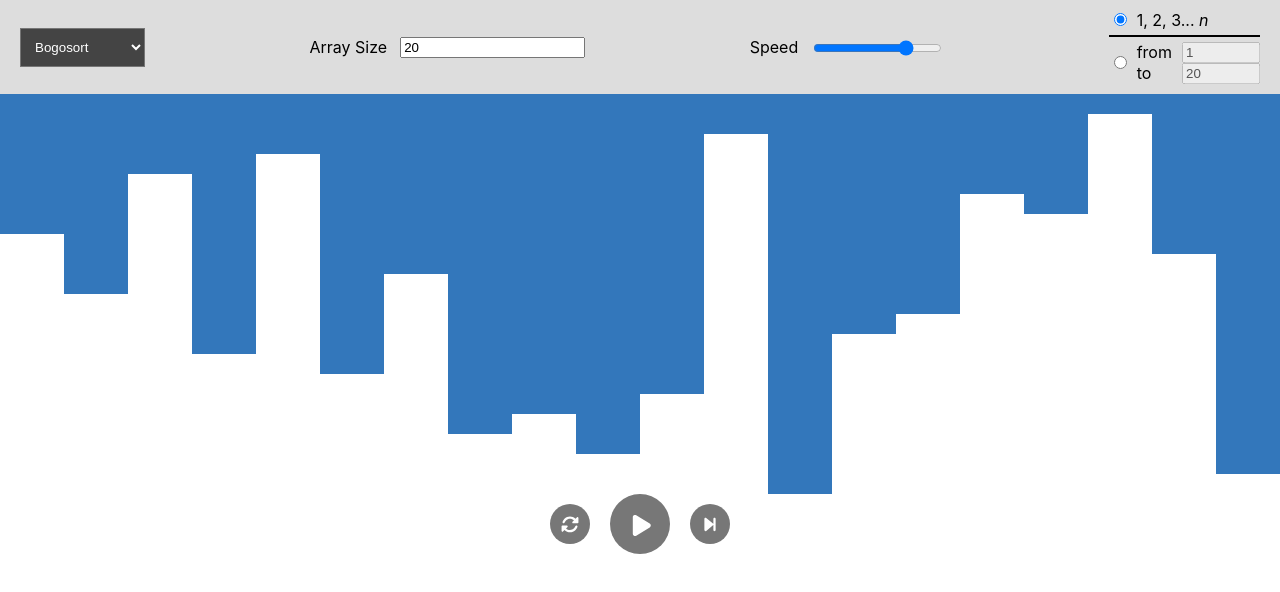
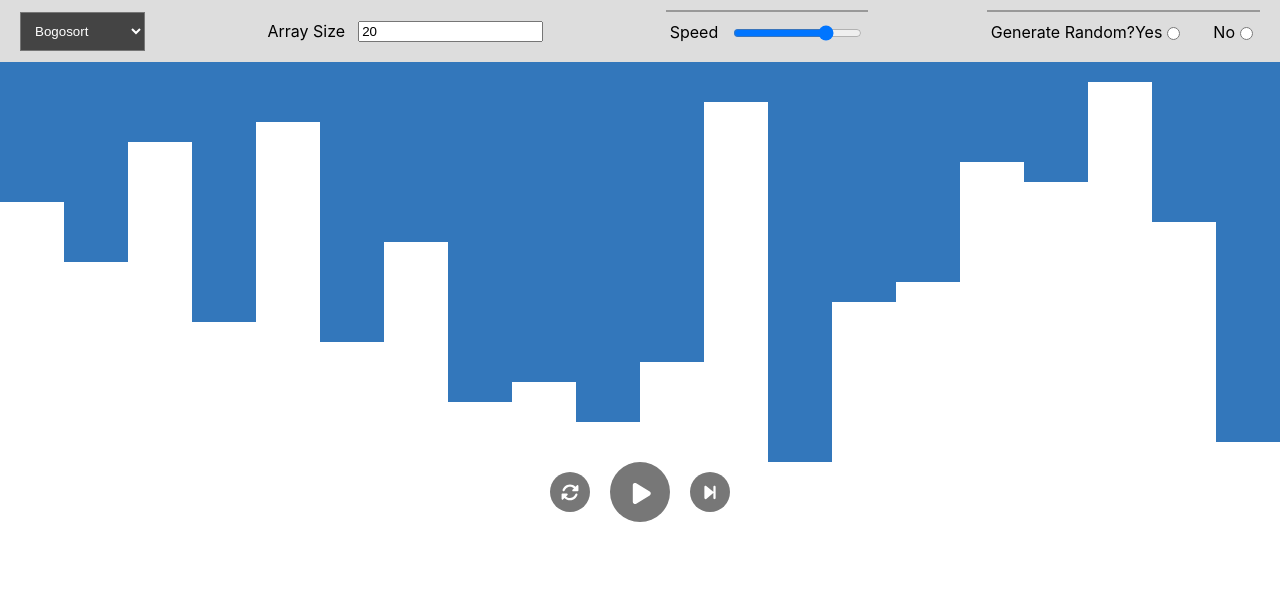
Before and after one commit to Meedil/visual-sort, a React (Create React App) app: page / in a window 1280 px wide. Shown: the top 592 px of the page. Built offline with nearby package versions, Linux system fonts and the light colour scheme.

Commit message:
style: minor adjustments to options banner also change confusing "one to n" and "from to" options

```diff
--- a/src/components/OptionsBanner.css
+++ b/src/components/OptionsBanner.css
@@ -13,7 +13,14 @@
 .option-field{
     display: flex;
     justify-content: start;
+    align-items: center;
+    padding: 10px 4px;
 }
+.option-field:not(:nth-child(1)){
+    border-top: solid 2px #999;
+}
+
+
 .field-label{
     flex-basis: 100px;
 }
@@ -26,55 +33,24 @@
     background-color: #444;
     color: white;
 }
+.array-size-field{
+    margin-top: 20px;
+}
 .array-size-label, .speed-label{
     margin-right: 13px;
 }
-.tooltip-text{
-    opacity:0;
-    display: inline-block;
-    position:absolute; left: 10px;
-
-    color: white;
-    padding: 3px 10px;
-    background-color: #444;
-    transition-delay: 0s;
-    transition-duration: 0.2s;
-}
-.tooltip:hover .tooltip-text{
-    opacity: 1;
-    transition-delay: 0.5s;
+.option-field label{
+    user-select: none;
 }
 
-.values-field{
-    position: relative;
+
+.option-input{
+    display: flex;
+    gap: 30px;
 }
-
-.random-values{
+.option-input .radio-input{
     display: flex;
-    justify-content: left;
     align-items: center;
-}
-
-.range-input div{
-    display: flex;
-    background-color: #ddd;
-    justify-content: space-between;
-}
-.range-input label{
-    width: fit-content;
-    margin-right: 10px;
-}
-.range-number{
-    width: 70px;
-}
-
-.oneToN-option{
-    margin-right: 10px;
-}
-.one-to-n{
-    padding-bottom: 5px;
-    margin-bottom: 5px;
-    border-bottom: solid 2px black;
 }
 
 #sorting-speed{
@@ -100,14 +76,13 @@
 
     flex-basis: 100%;
     flex-grow: 1;
+    /* transition-duration: height 300ms; */
 }
 
-/* .collapse-container:not(.show){
-    display: none;
-} */
 body{
     --height: 0;
 }
+
 .h-0{
     height: var(--height) !important;
     transition-duration: 300ms;
@@ -115,11 +90,11 @@ body{
 
 .show{
     display: block !important;
+    transition-duration: 300ms;
 }
 
 .h-fit{
-    height: fit-content;
-    transition-duration: 300ms;
+    height: fit-content !important;
 }
 
 @media (width >= 800px) {
@@ -145,4 +120,7 @@ body{
     .option-field input:not([type="radio"]){
         flex-basis: auto;
     }
+    .option-field{
+        margin: 0 0;
+    }
 }
--- a/src/components/OptionsBanner.tsx
+++ b/src/components/OptionsBanner.tsx
@@ -1,5 +1,5 @@
 import './OptionsBanner.css';
-import { useEffect, useRef, useState } from "react";
+import { ChangeEvent, useEffect, useRef, useState } from "react";
 import { sorter } from "../classes/sorter";
 import sorters, { SortAlgorithm } from "../classes/sorters";
 import menuIcon from '../icons/bars-solid.svg';
@@ -39,41 +39,51 @@ function SpeedSlider({setTimePerStep}){
     )
 }
 
-function ValueOptions({oneToN, setOneToN, generationRangeMin, generationRangeMax, setGenerationRangeMin, setGenerationRangeMax, reset}){
-    return(
-        <div className="options-field values-field">
-            <div className='one-to-n'>
-                <div className="tooltip">
-                    <input type="radio" name="oneToN" id="oneToN-on" checked={oneToN} onChange={() => setOneToN(true)} className="oneToN-option"/>
-                    <label htmlFor="oneToN-on">1, 2, 3... <em>n</em></label>
-                    <div className="tooltip-text"><em>n </em>is the array size</div>
-                </div>
-            </div>
-            <div className='random-values'>
-                <div>
-                    <input type="radio" name="oneToN" id="oneToN-off" checked={!oneToN} onChange={() => setOneToN(false)} className="oneToN-option"/>
-                </div>
-                <label htmlFor='oneToN-off' className='range-input'>
-                    <div>
-                        <label htmlFor="range-min">from </label>
-                        <input className='range-number' type="number" min={1} value={generationRangeMin} onChange={e => setGenerationRangeMin(parseInt(e.target.value))} id="range-min" disabled={oneToN} onKeyDown={(e) => {if(e.key.toLowerCase()==="enter"){reset()}}}/>
-                    </div>
-                    <div>
-                        <label htmlFor="range-max">to </label>
-                        <input className="range-number" type="number" min={generationRangeMin} value={generationRangeMax} onChange={e => setGenerationRangeMax(parseInt(e.target.value))} id="range-max" disabled={oneToN} onKeyDown={(e) => {if(e.key.toLowerCase()==="enter"){reset()}}}/>
-                    </div>
-                </label>
-            </div>
-        </div>
-    )
-}
+// function ValueOptions({oneToN, setOneToN, generationRangeMin, generationRangeMax, setGenerationRangeMin, setGenerationRangeMax, reset}){
+//     return(
+//         <div className="options-field values-field">
+//             <div className='one-to-n'>
+//                 <div className="tooltip">
+//                     <input type="radio" name="oneToN" id="oneToN-on" checked={oneToN} onChange={() => setOneToN(true)} className="oneToN-option"/>
+//                     <label htmlFor="oneToN-on">1, 2, 3... <em>n</em></label>
+//                     <div className="tooltip-text"><em>n </em>is the array size</div>
+//                 </div>
+//             </div>
+//             <div className='random-values'>
+//                 <div>
+//                     <input type="radio" name="oneToN" id="oneToN-off" checked={!oneToN} onChange={() => setOneToN(false)} className="oneToN-option"/>
+//                 </div>
+//                 <label htmlFor='oneToN-off' className='range-input'>
+//                     <div>
+//                         <label htmlFor="range-min">from </label>
+//                         <input className='range-number' type="number" min={1} value={generationRangeMin} onChange={e => setGenerationRangeMin(parseInt(e.target.value))} id="range-min" disabled={oneToN} onKeyDown={(e) => {if(e.key.toLowerCase()==="enter"){reset()}}}/>
+//                     </div>
+//                     <div>
+//                         <label htmlFor="range-max">to </label>
+//                         <input className="range-number" type="number" min={generationRangeMin} value={generationRangeMax} onChange={e => setGenerationRangeMax(parseInt(e.target.value))} id="range-max" disabled={oneToN} onKeyDown={(e) => {if(e.key.toLowerCase()==="enter"){reset()}}}/>
+//                     </div>
+//                 </label>
+//             </div>
+//         </div>
+//     )
+// }
+
 
 function RandomnessOption({generationIsRandom, setGenerationIsRandom}){
+    useEffect(() => {console.log(generationIsRandom);
+    }, [generationIsRandom])
     return (
-        <div className="field-option randomness-option">
-            <span className="field-lable">Generate Random?</span>
+        <div className="option-field randomness-option">
+            <span className="field-label">Generate Random?</span>
             <div className='option-input'>
-                <label htmlFor="random-true">Yes</label><input type="radio" name="randomness" id="random-true" /><label htmlFor="random-false">No</label><input type="radio" name="randomness" id="random-false" />
+                <div className="radio-input">
+                    <label htmlFor="random-true">Yes</label>
+                    <input type="radio" name="randomness" id="random-true" checked={generationIsRandom} onChange={(e:ChangeEvent) => setGenerationIsRandom(true)}/>
+                </div>
+                <div className="radio-input">
+                    <label htmlFor="random-false">No</label>
+                    <input type="radio" name="randomness" id="random-false" onChange={(e:ChangeEvent) => setGenerationIsRandom(false)}/>
+                </div>
             </div>
         </div>
     )
@@ -86,45 +96,41 @@ interface OptionsBannerProps{
     setArraySize:Function;
     reset:Function;
     setTimePerStep:Function;
-    oneToN:boolean;
-    setOneToN:Function;
-    generationRangeMin:number;
-    generationRangeMax:number;
-    setGenerationRangeMin:Function;
-    setGenerationRangeMax:Function;
+    consecutiveGeneration:boolean;
+    setConsecutiveGeneration:Function;
     disabled:boolean;
 }
 
-export function OptionsBanner({selectedSort, selectSort, arraySize, setArraySize, oneToN, setOneToN, setTimePerStep, disabled, reset, ...props}:OptionsBannerProps){
+export function OptionsBanner({selectedSort, selectSort, arraySize, setArraySize, consecutiveGeneration, setConsecutiveGeneration, setTimePerStep, disabled, reset}:OptionsBannerProps){
     const collapseRef = useRef();
     const toggleOptionsVisibility = () => {
         const collapseList:HTMLElement = collapseRef.current;
+        collapseList.classList.add('h-fit');
+        const height = collapseList.clientHeight;
+        collapseList.style.height = `${height}px`;
+        collapseList.classList.remove('h-fit');
         if(collapseList.clientHeight){
-            hideOptions();
+            hideOptions(height);
         }
         else{
-            showOptions();
+            showOptions(height);
         }
     }
-    const hideOptions = () => {
+    const hideOptions = (height) => {
         const collapseList:HTMLElement = collapseRef.current;
-        let height = 0;
-        const collapseChildren = collapseList.children;
-        for(let i = 0; i < collapseChildren.length; i++){
-            height += collapseChildren.item(i).clientHeight;
-        }
-
-        collapseList.style.height = `${height}px`;
         collapseList.classList.remove("h-fit", "show");
         collapseList.classList.add("h-0");
     }
-    const showOptions = () => {
+    const showOptions = (height) => {
         const collapseList:HTMLElement = collapseRef.current;
         collapseList.classList.remove("h-0");
-        collapseList.classList.add('h-fit', 'show');
+        collapseList.classList.add('show');
     }
     useEffect(() => {
-        hideOptions();
+        const collapseList:HTMLElement = collapseRef.current;
+        collapseList.classList.add('h-fit');
+        const height = collapseList.clientHeight;
+        hideOptions(height);
     }, [])
 
     const algorithmDropdown = <select className="option-field" name="sort-select" id="sort-select" value={selectedSort} onChange={(e) => {selectSort(e.target.value)}} disabled={disabled}>
@@ -139,14 +145,13 @@ export function OptionsBanner({selectedSort, selectSort, arraySize, setArraySize
                 <button className="menu-btn" onClick={toggleOptionsVisibility}>
                     <img src={menuIcon} alt="" className='menu-icon' />
                 </button>
-                <div className="collapse-container" ref={collapseRef}>
+                <div className="collapse-container h-fit" ref={collapseRef}>
                     <div className={"options-list"} >
                             <ArraySizeInput arraySize={arraySize} setArraySize={setArraySize} reset={reset}/>
                             <SpeedSlider setTimePerStep={setTimePerStep}/>
-                            <ValueOptions oneToN={oneToN} setOneToN={setOneToN}
-                                generationRangeMin={props.generationRangeMin} generationRangeMax={props.generationRangeMax}
-                                setGenerationRangeMin={props.setGenerationRangeMin} setGenerationRangeMax={props.setGenerationRangeMax}
-                                reset={reset}
+                            <RandomnessOption
+                                generationIsRandom={!consecutiveGeneration}
+                                setGenerationIsRandom={(bool:boolean) => {setConsecutiveGeneration(!bool)}}
                             />
                     </div>
                 </div>
--- a/src/components/VisualSort.tsx
+++ b/src/components/VisualSort.tsx
@@ -10,31 +10,31 @@ import { OptionsBanner } from "./OptionsBanner";
 import { SortPlayer } from "./SortPlayer";
 
 interface visualSortState{
-    array?: number[],               //Array on display
-    colors?: colorTupple[],         //Holds colors for different
-    comparisonCount?: number,                 //Number of comparisons
-    stepCount?:number,            //Number of steps done
-    isSorting?: boolean,            //Status of whether or not sorting is currently ongoing
+    array?: number[],
+    colors?: colorTupple[],
+    comparisonCount?: number,
+    stepCount?:number,
+    isSorting?: boolean,
     extraData?: any
     selectedSort?:SortAlgorithm,
 }
 
 export const maxTime = 200, minTime = 0.1;
 
-
+//TODO: move local storage loading to a custom hook
+// ---------- LOADING DATA FROM LOCAL STORAGE ----------
 const loadedSort:SortAlgorithm = localStorage.getItem("selectedSort") == null ? 0 : parseInt(localStorage.getItem("selectedSort"));
 const loadedArraySize:number = localStorage.getItem("arraySize") == null ? 20 : parseInt(localStorage.getItem("arraySize"));
 const initialArray = generateArray(loadedArraySize, false);
-// eslint-disable-next-line @typescript-eslint/no-unused-vars
 const loadedTimePerStep:number = localStorage.getItem("timePerStep") == null ? 100 : parseInt(localStorage.getItem("timePerStep"));
 const loadedOneToN:boolean = localStorage.getItem("oneToN") == null ? true : (localStorage.getItem("oneToN") === "true");
 
-export default function VisualSort(props){
+export default function VisualSort(){
     //OPTION STATE VARIABLES
     const [arraySize, setArraySize] = useState<number>(loadedArraySize);
     const [selectedSort, setSelectedSort] = useState(loadedSort);
     const [timePerStep, setTimePerStep] = useState(loadedTimePerStep);
-    const [oneToN, setOneToN] = useState(loadedOneToN);
+    const [consecutiveGeneration, setConsecutiveGeneration] = useState(loadedOneToN);
     const [generationRangeMin, setGenerationRangeMin] = useState(1);
     const [generationRangeMax, setGenerationRangeMax] = useState(loadedArraySize);
     //SORTING STATE VARIABLES
@@ -89,12 +89,11 @@ export default function VisualSort(props){
     }, [timePerStep]);
     useEffect(() => {   //update oneToN in localstorage
         reset();
-        localStorage.setItem("oneToN", String(oneToN));
-    },[oneToN])
+        localStorage.setItem("oneToN", String(consecutiveGeneration));
+    },[consecutiveGeneration])
 
     const startSort = () => {
         setIsSorting(true);
-
     }
 
     const toggleSorting = () => {
@@ -115,7 +114,7 @@ export default function VisualSort(props){
             isSorting: false,
         });
 
-        if(oneToN){setGenerationRangeMax(arraySize);}
+        if(consecutiveGeneration){setGenerationRangeMax(arraySize);}
         setSorted(isSorted(newArray));
         sorters[selectedSort].reset();
         sorters[selectedSort].passArray(newArray);
@@ -137,7 +136,7 @@ export default function VisualSort(props){
     }
 
     const autoGenerateArray = () => {
-        return generateArray(arraySize, oneToN, generationRangeMin, generationRangeMax);
+        return generateArray(arraySize, consecutiveGeneration, generationRangeMin, generationRangeMax);
     }
 
     return(
@@ -149,12 +148,11 @@ export default function VisualSort(props){
                 setArraySize={(size) => setArraySize(size)}
                 reset={() => reset()}
                 setTimePerStep={(time) => {setTimePerStep(time);}}
-                oneToN={oneToN}
-                setOneToN={(value) => {setOneToN(value); if(value){setGenerationRangeMax(arraySize)}}}
-                generationRangeMin={generationRangeMin}
-                generationRangeMax={generationRangeMax}
-                setGenerationRangeMin={setGenerationRangeMin}
-                setGenerationRangeMax={setGenerationRangeMax}
+                consecutiveGeneration={consecutiveGeneration}
+                setConsecutiveGeneration={(value) => {
+                    setConsecutiveGeneration(value);
+                    if(value){setGenerationRangeMax(arraySize)}
+                }}
                 disabled={isSorting}
             />
             <ArrayVisualizer
```
